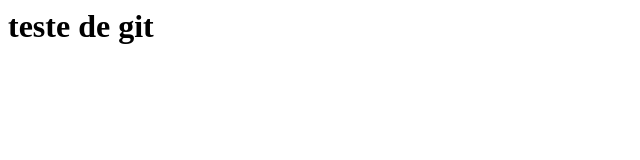
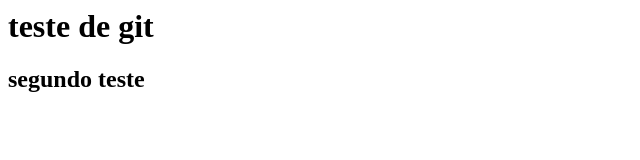
Before and after one commit to Crist1anJ/testeguairaca, a plain HTML site: page index.html in a window 1280 px wide. Shown: the whole page, without its empty margins (0-640 px from the left). Drawn offline with Linux system fonts and the light colour scheme.

Commit message:
segundo teste

```diff
--- a/index.html
+++ b/index.html
@@ -1 +1,2 @@
 <h1>teste de git</h1>
+<h2>segundo teste</h2>
```
